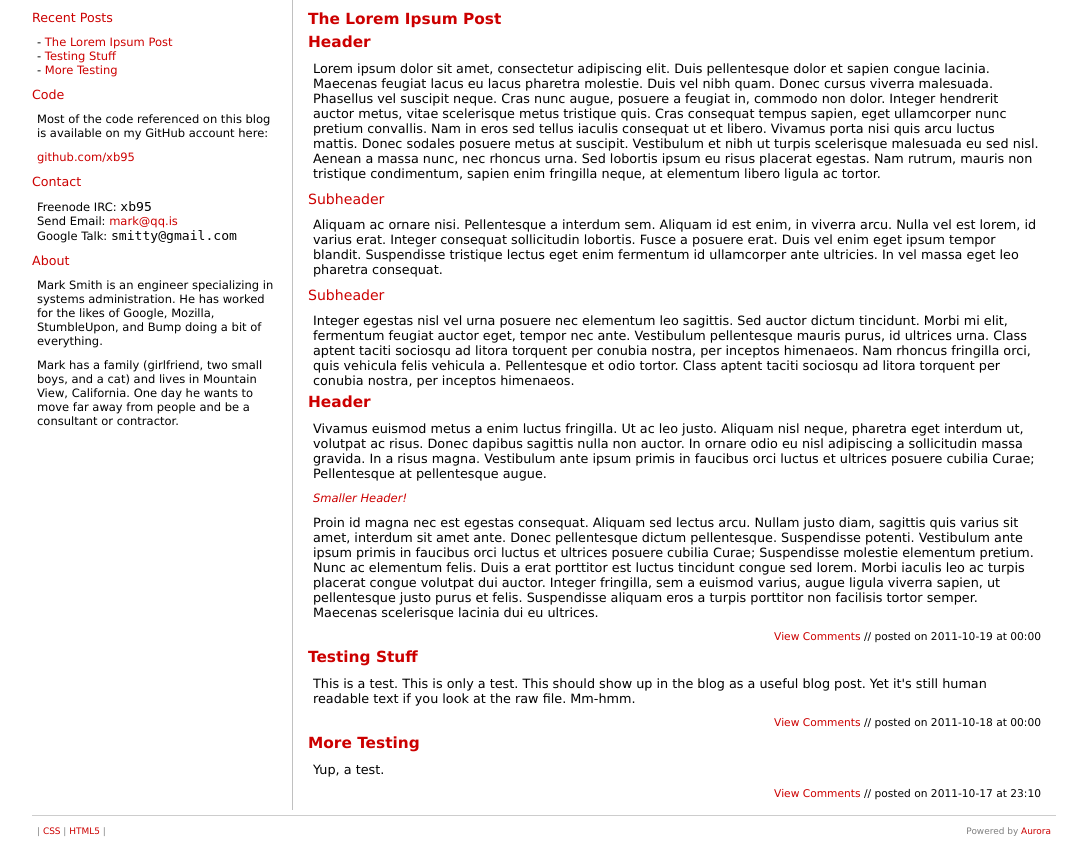
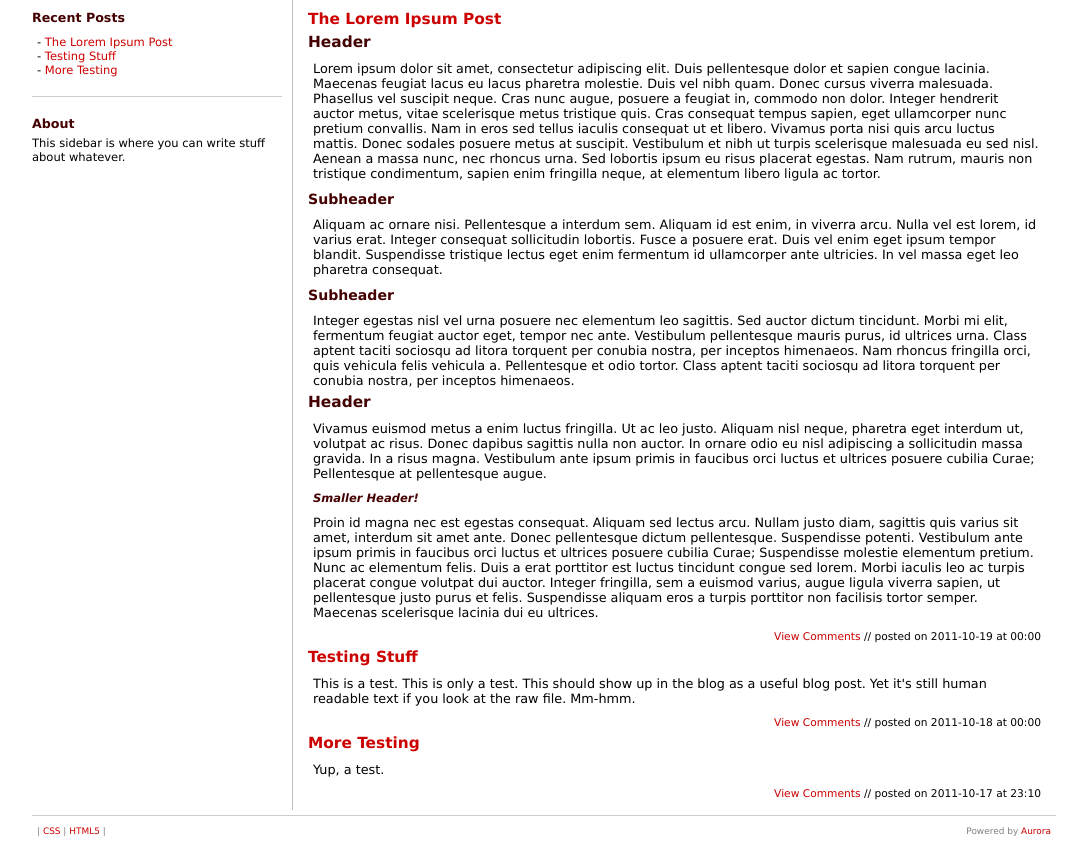
Before and after one commit to zorkian/aurora, a Flask app: page / in a window 1280 px wide. Shown: the part 64-905 px from the top of the page, without its empty margins (96-1178 px from the left). Run offline with Flask 2, Linux system fonts and the light colour scheme; some libraries are stand-ins or nearby versions.

Commit message:
generalizing and pulling up changes from the blog

```diff
--- a/requirements.txt
+++ b/requirements.txt
@@ -1,2 +1,3 @@
 Flask==0.7.2
 Markdown==2.0.3
+PyRSS2Gen
--- a/static/css/aurora.css
+++ b/static/css/aurora.css
@@ -41,21 +41,21 @@
 }
 h1 {
     font-size: 1.2em;
-    color: #cc0000;
+    color: #440000;
     font-weight: bold;
     padding: 0px 0px 5px 0px;
 }
 h2 {
     font-size: 1.1em;
     padding: 5px 0px 5px 0px;
-    color: #cc0000;
-    font-weight: normal;
+    color: #440000;
+    font-weight: bold;
 }
 h3 {
     font-size: 0.9em;
-    color: #cc0000;
+    color: #440000;
     padding: 5px 0px 5px 5px;
-    font-weight: normal;
+    font-weight: bold;
     font-style: italic;
 }
 
@@ -105,9 +105,6 @@
     font-size: 1.3em;
     line-height: 130%;
 }
-tt {
-    font-size: 1.4em;
-}
 a {
     color: #cc0000;
     text-decoration: none;
--- a/templates/index.html
+++ b/templates/index.html
@@ -9,7 +9,7 @@
         - <a href='/article/{{ article.slug }}'>{{ article.title }}</a>
         <br />
     {% endfor %}
-    </p>
+    </p><br /><hr /><br />
 {% endblock %}
 {% block content %}
     {% for article in articles.on_index %}
--- a/templates/sidebar.html
+++ b/templates/sidebar.html
@@ -1,22 +1,3 @@
-<h2>Code</h2>
-
-<p>Most of the code referenced on this blog is available on my GitHub
-account here:</p>
-
-<p><a href="https://github.com/xb95">github.com/xb95</a></p>
-
-<h2>Contact</h2>
-
-<p>Freenode IRC: <tt>xb95</tt><br />
-Send Email: <a href="mailto:mark@qq.is">mark@qq.is</a><br />
-Google Talk: <tt>smitty@gmail.com</tt></p>
-
 <h2>About</h2>
 
-<p>Mark Smith is an engineer specializing in systems administration.
-He has worked for the likes of Google, Mozilla, StumbleUpon, and Bump
-doing a bit of everything.</p>
-
-<p>Mark has a family (girlfriend, two small boys, and a cat) and lives
-in Mountain View, California. One day he wants to move far away from
-people and be a consultant or contractor.</p>
+This sidebar is where you can write stuff about whatever.
```
